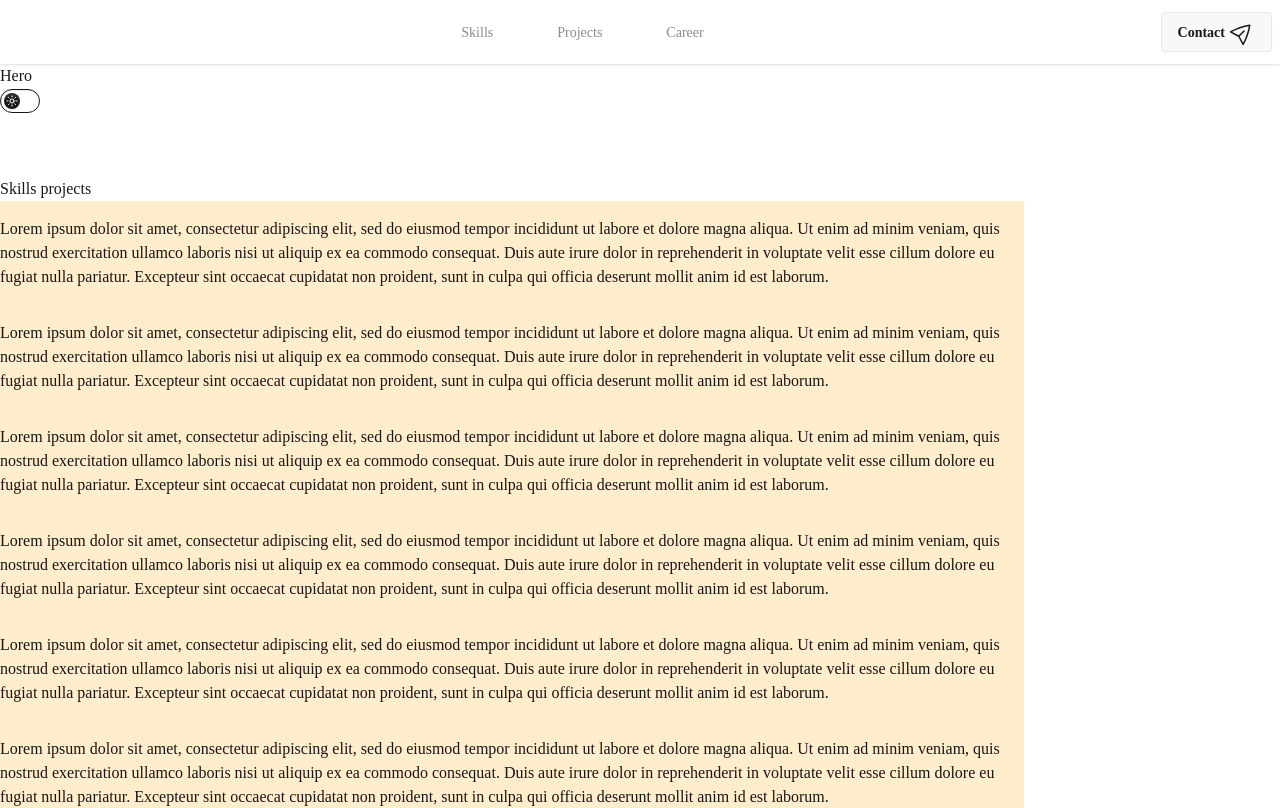
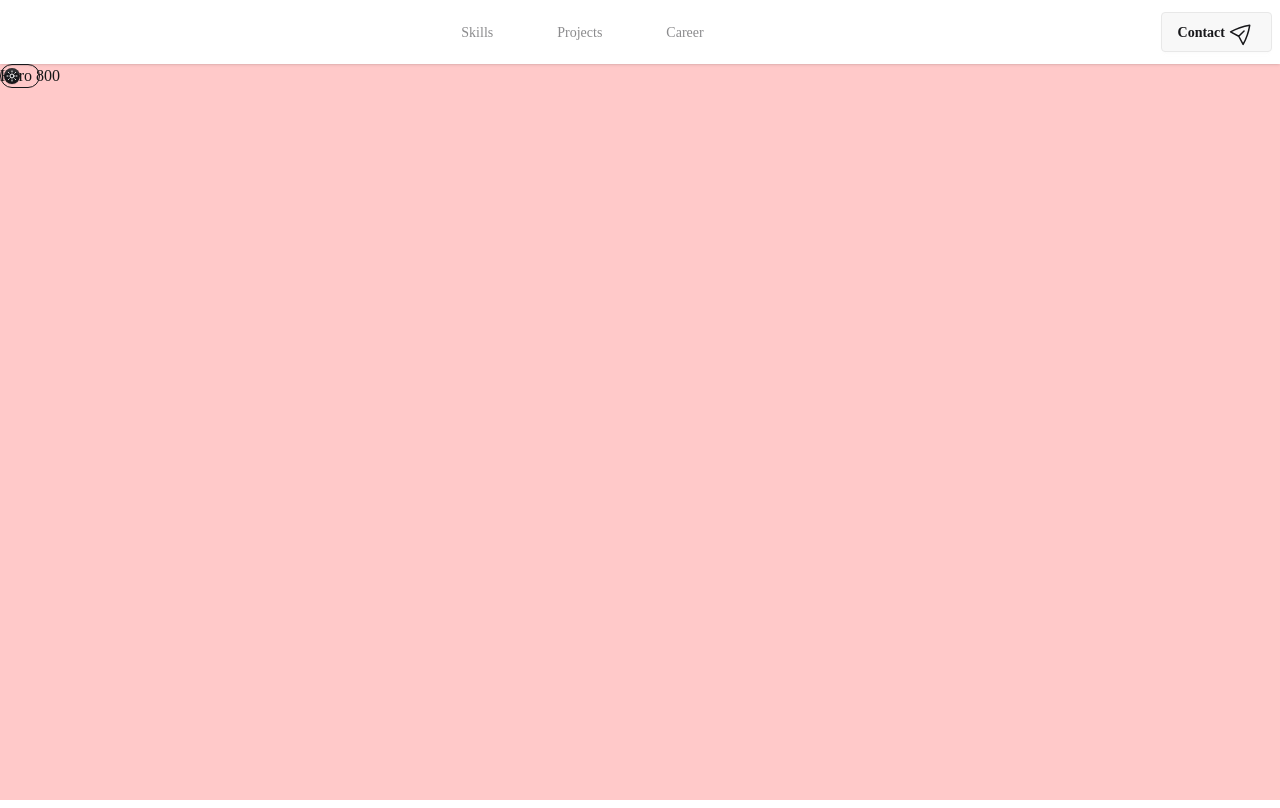
Before and after one commit to rnoyer/webresume, a Next.js app: page / in a window 1280 px wide. Shown: the top 808 px of the page. Built offline with nearby package versions, Linux system fonts and the light colour scheme; a web font is replaced by a local one.

Commit message:
adjust Hero height

```diff
--- a/app/components/Hero.tsx
+++ b/app/components/Hero.tsx
@@ -1,8 +1,24 @@
+'use client'
+
+import { useState, useEffect } from "react"
+
 export default function Hero() {
+    const [vw, setVw] = useState<number>(0)
+
+    useEffect(() => {
+        const updateVw = () => {
+            setVw(window.innerHeight)
+        }
+        updateVw()
+        window.addEventListener('resize', updateVw)
+        return () => window.removeEventListener('resize', updateVw)
+    }, [])
+
     return (
-        <div>
-            <p>Hero</p>
-            <label className="toggle text-base-content">
+        <div id="section-hero" className="bg-red-200 grid">
+            <canvas id="canvas" width="100%" height={vw - 64} className="superpose"></canvas>
+            <p className="superpose">Hero {vw}</p>
+            <label className="toggle text-base-content superpose">
                 <input type="checkbox" value="synthwave" className="theme-controller" />
                 <svg aria-label="sun" xmlns="http://www.w3.org/2000/svg" viewBox="0 0 24 24"><g strokeLinejoin="round" strokeLinecap="round" strokeWidth="2" fill="none" stroke="currentColor"><circle cx="12" cy="12" r="4"></circle><path d="M12 2v2"></path><path d="M12 20v2"></path><path d="m4.93 4.93 1.41 1.41"></path><path d="m17.66 17.66 1.41 1.41"></path><path d="M2 12h2"></path><path d="M20 12h2"></path><path d="m6.34 17.66-1.41 1.41"></path><path d="m19.07 4.93-1.41 1.41"></path></g></svg>
                 <svg aria-label="moon" xmlns="http://www.w3.org/2000/svg" viewBox="0 0 24 24"><g strokeLinejoin="round" strokeLinecap="round" strokeWidth="2" fill="none" stroke="currentColor"><path d="M12 3a6 6 0 0 0 9 9 9 9 0 1 1-9-9Z"></path></g></svg>
```
